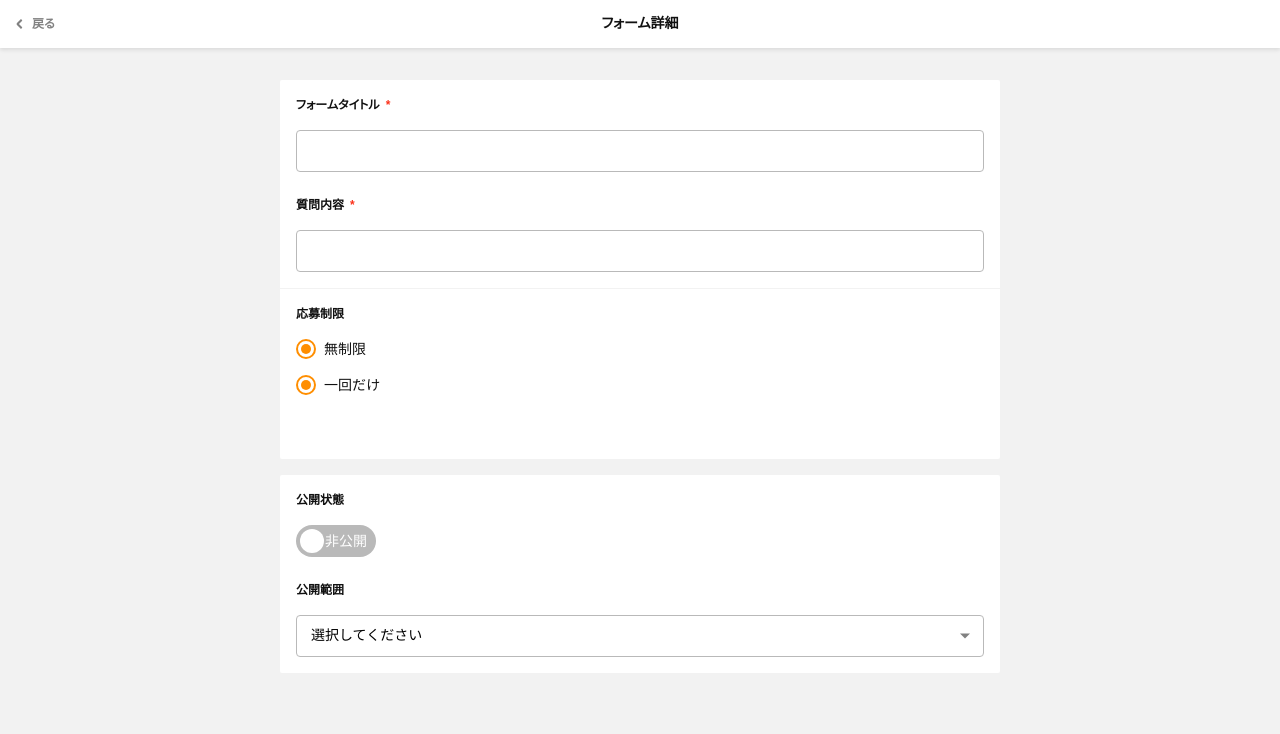
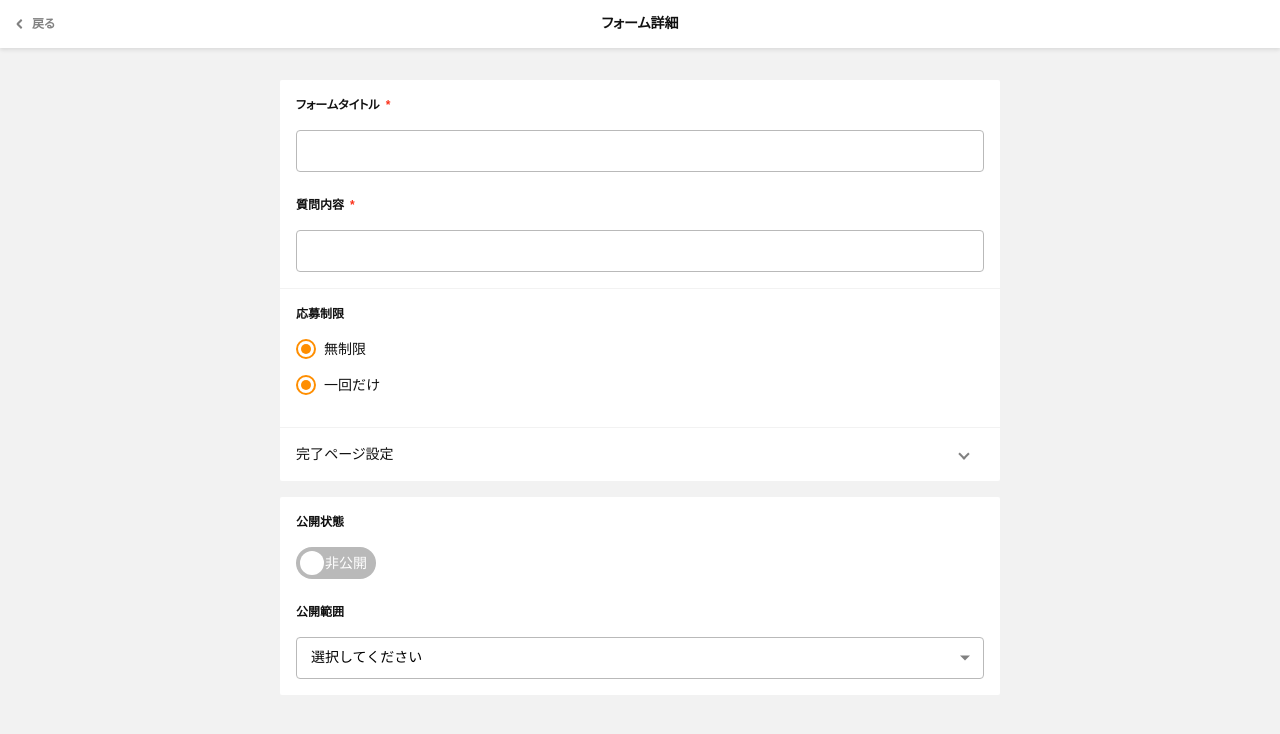
Before and after one commit to calbone/react-typescript-formik, a React (Create React App) app in the folder client/: page /enquete in a window 1280 px wide. Shown: the top 734 px of the page. Built offline with nearby package versions, Linux system fonts and the light colour scheme.

Commit message:
アコーティオンとテキストエリアコンポーネント追加

```diff
--- /dev/null
+++ b/client/src/components/Accordion.tsx
@@ -0,0 +1,93 @@
+import React from 'react'
+import styled from '@emotion/styled'
+
+interface AccordionState {
+  isOpen: boolean
+  height: number
+}
+
+interface AccordionProps {
+  title: string
+  content: JSX.Element
+  className?: string
+}
+
+class AccordionComponent extends React.Component<
+  AccordionProps,
+  AccordionState
+> {
+  constructor(props: AccordionProps) {
+    super(props)
+    this.state = {
+      isOpen: false,
+      height: 0
+    }
+  }
+  contentRef = React.createRef<HTMLDivElement>()
+
+  toggle = () => {
+    this.setState({ isOpen: !this.state.isOpen })
+  }
+  componentDidMount() {
+    if (this.contentRef.current) {
+      this.setState({ height: this.contentRef.current.offsetHeight })
+    }
+  }
+
+  render() {
+    const { title, content, className } = this.props
+
+    return (
+      <div className={className}>
+        <div className={`${this.state.isOpen ? 'is-open' : ''}`}>
+          <div className="title" onClick={this.toggle}>
+            {title}
+          </div>
+          <div
+            className="content"
+            style={{ height: this.state.isOpen ? this.state.height : 0 }}
+          >
+            <div className="inner" ref={this.contentRef}>
+              {content}
+            </div>
+          </div>
+        </div>
+      </div>
+    )
+  }
+}
+
+const Accordion = styled(AccordionComponent)`
+  .title {
+    position: relative;
+    &::after {
+      position: absolute;
+      top: 50%;
+      right: 16px;
+      transform: rotate(135deg);
+      width: 8px;
+      height: 8px;
+      margin-top: -4px;
+      border-top: 2px solid #818181;
+      border-right: 2px solid #818181;
+      content: '';
+      transition: transform 0.3s;
+    }
+  }
+  .content {
+    overflow: hidden;
+    transition: 0.3s;
+  }
+
+  .inner {
+    visibility: hidden;
+  }
+
+  .is-open {
+    .inner {
+      visibility: visible;
+    }
+  }
+`
+
+export default Accordion
--- /dev/null
+++ b/client/src/components/TextArea.tsx
@@ -0,0 +1,29 @@
+import * as React from 'react'
+import styled from '@emotion/styled'
+
+type TextAreaProps = {
+  className?: string
+  label?: string
+  rows?: number | 6
+}
+
+const TextAreaComponent: React.FC<TextAreaProps> = ({
+  className,
+  label,
+  rows
+}) => {
+  return <textarea className={className} placeholder={label} rows={rows} />
+}
+
+const TextArea = styled(TextAreaComponent)`
+  position: relative;
+  width: 100%;
+  padding: 8px 14px;
+  border: 1px solid #b9b9b9;
+  border-radius: 4px;
+  background-color: #fff;
+  line-height: 1.714;
+  resize: none;
+`
+
+export default TextArea
--- a/client/src/containers/FormEnquete/EnqueteForm.tsx
+++ b/client/src/containers/FormEnquete/EnqueteForm.tsx
@@ -3,9 +3,11 @@ import { useFormik } from 'formik'
 import styled from '@emotion/styled'
 import FormLabel from '../../components/FormLabel'
 import FieldInputText from '../../components/FieldInputText'
+import TextArea from '../../components/TextArea'
 import SelectBox from '../../components/SelectBox'
 import RadioButton from '../../components/RadioButton'
 import ToggleButton from '../../components/ToggleButton'
+import Accordion from '../../components/Accordion'
 // import { connect } from "react-redux";
 // import { push } from "connected-react-router";
 // import SubModal from "../../components/SubModal";
@@ -82,8 +84,10 @@ const EnqueteForm = () => {
               value="once"
             />
           </FormGroup>
-          <FormQuestionAccordion></FormQuestionAccordion>
         </div>
+        <FormQuestionAccordion>
+          <Accordion title="完了ページ設定" content={<TextArea rows={9} />} />
+        </FormQuestionAccordion>
         {/* <label htmlFor="email">Email Address</label>
         <input
           id="email"
```
